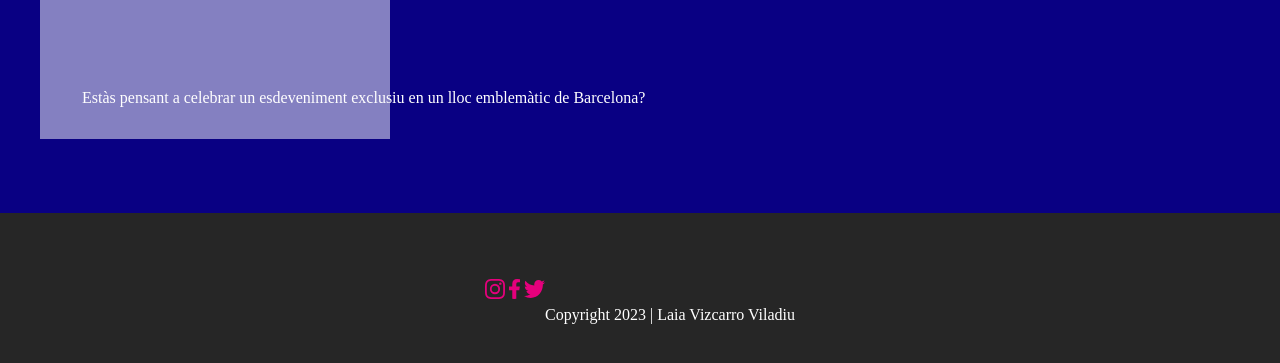
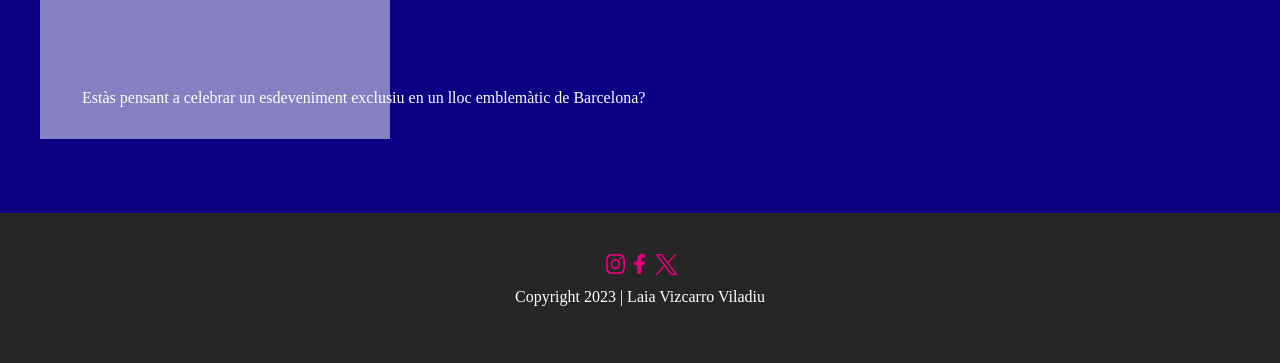
Before and after one commit to laiavizcarro/TorreGlories, a PHP site: page /DAW2/index.php?controller=home in a window 1280 px wide. Shown: the part 3341-3704 px from the top of the page. Run offline with PHP 8.4, Linux system fonts and the light colour scheme; some libraries are stand-ins or nearby versions.

Commit message:
Change footer css

```diff
--- a/style/footer.css
+++ b/style/footer.css
@@ -3,22 +3,19 @@
     height: 350px;
 }
 
-.footerContact {
-    background-color: #090083;
-    height: 213.6px;
-    color: white;
-    display: flex;
-    justify-content: center;
-    align-items: center;
-}
+
 
 .footer {
     background-color: var(--bg-footer);
     color: white;
     display: flex;
+    flex-direction: column;
     justify-content: center;
     align-items: center;
     text-align: center  ;
     height: 150px;
+}
 
+.footer > div img {
+    margin-left: 5px;
 }
--- a/style/style.css
+++ b/style/style.css
@@ -296,6 +296,9 @@ h5 {
 .m-20 {
     margin: 20px !important;
 }
+.mt-10 {
+    margin-top: 10px !important;
+}
 .mt-70 {
     margin-top: 70px !important;
 }
@@ -496,7 +499,10 @@ h5 {
 }
 
 
-
+.horaris {
+    display: flex;
+    flex-wrap: wrap;
+}
 
 /* REGISTER / LOGIN */
 .register, .login {
@@ -515,3 +521,12 @@ h5 {
     height:400px;
     padding: 15px;
 }
+
+.contact {
+    background-color: #090083;
+    height: 213.6px;
+    color: white;
+    display: flex;
+    justify-content: center;
+    align-items: center;
+}
--- a/view/footer.php
+++ b/view/footer.php
@@ -1,18 +1,14 @@
 <section class="container-fluid mt-70">
 
-    <div class="footerContact">
-        <div class="container">
-        <p>Estàs pensant a celebrar un esdeveniment exclusiu en un lloc emblemàtic de Barcelona?</p>
-        </div>
-    </div>
+
 
     <section class="footer">
         <div>
             <img src="images/iconografia/instagramPink.svg" alt="Icone Instagram">
             <img src="images/iconografia/facebookPink.svg" alt="Icone Facebook">
-            <img src="images/iconografia/twitterPink.svg" alt="Icone Twitter">
+            <img src="images/iconografia/twitterPink.svg" alt="Icone Twitter" style="width: 25px;">
         </div>
-        <div class="mt-70">
+        <div class="mt-10">
             <p>Copyright 2023 | Laia Vizcarro Viladiu</p>
         </div>
     </section>
--- a/view/home.php
+++ b/view/home.php
@@ -143,9 +143,9 @@
 		<div class="container">
 			<div class="row g-4">
 				<div class="col-xs-12 col-sm-12 col-md-6 col-lg-6">
-					<div class="p-5">
-						<!--<img src="images/iconografia/horarios-1.svg" alt="" width="100px">-->
-						<img src="images/iconografia/calendar-clock.svg" alt="" width="50px"><h5>Dinars i sopars</h5>
+					<div class="p-5 horaris">
+						<img src="images/iconografia/horarios-1.svg" alt="" width="80px">
+						<h5>Dinars i sopars</h5>
 						<p style="font-weight: bold; color: black ">Durant tot l'any</p>
 						<p>De dilluns a diumenge, de 12 a 15:30 h i de 20:00 a 00:00 h.</p>
 						<p style="font-weight: bold; color: black ">Dies de tancament</p>
@@ -171,9 +171,17 @@
 	</div>
 </section>
 
-<section class="container-fluid mt-70" style="margin-bottom: -70px; position: relative;">
+<section class="container-fluid mt-70" style="position: relative;">
 	<div class="floating-address">
 		<p class="bold">Direcció</p>
 	</div>
     <img src="images/footer/mapa.svg" alt="">
 </section>
+
+<section class="container-fluid" style="margin-bottom: -70px;">
+	<div class="contact">
+		<div class="container">
+		<p>Estàs pensant a celebrar un esdeveniment exclusiu en un lloc emblemàtic de Barcelona?</p>
+		</div>
+	</div>
+</section>
```
Also changed, not shown: images/iconografia/twitterPink.svg.
